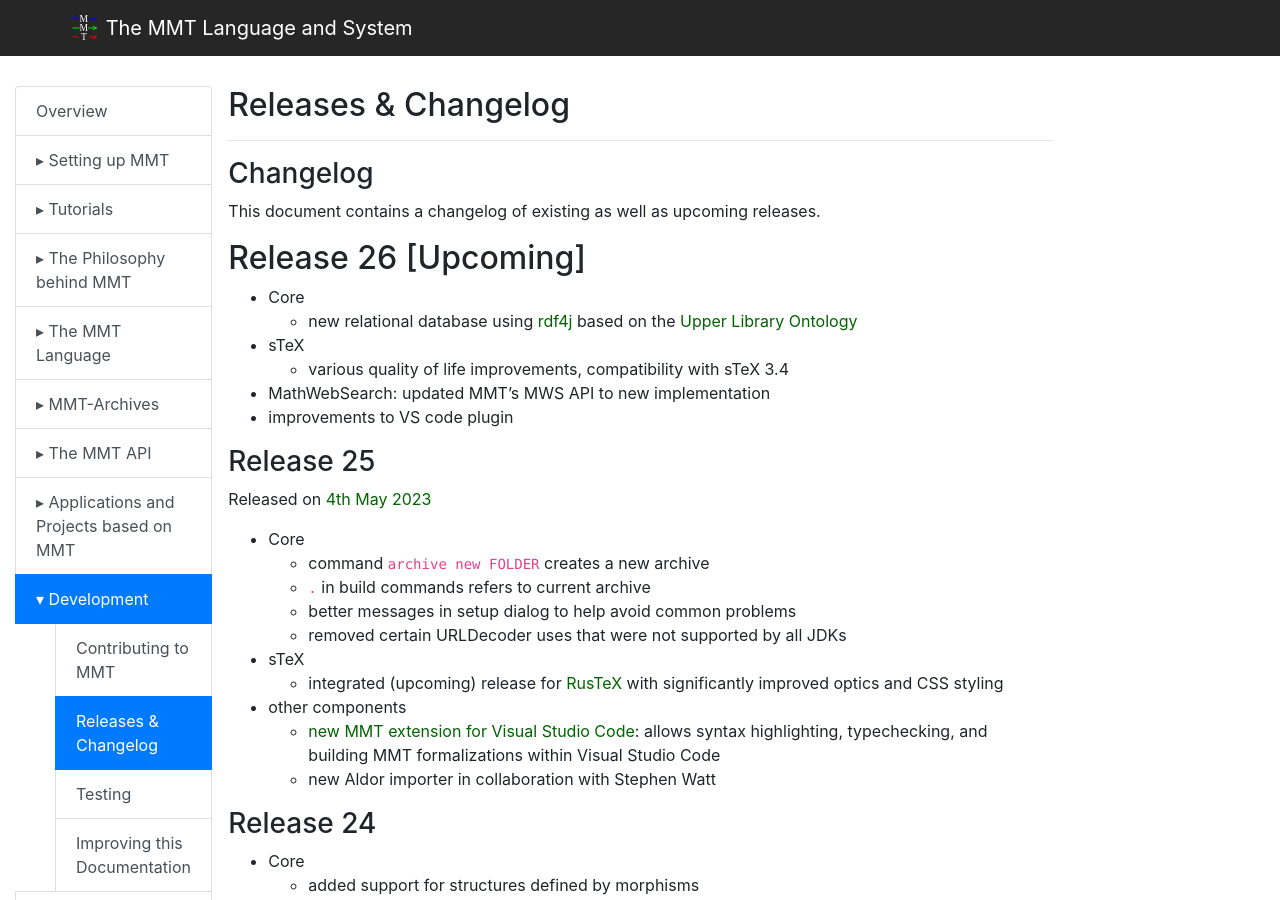
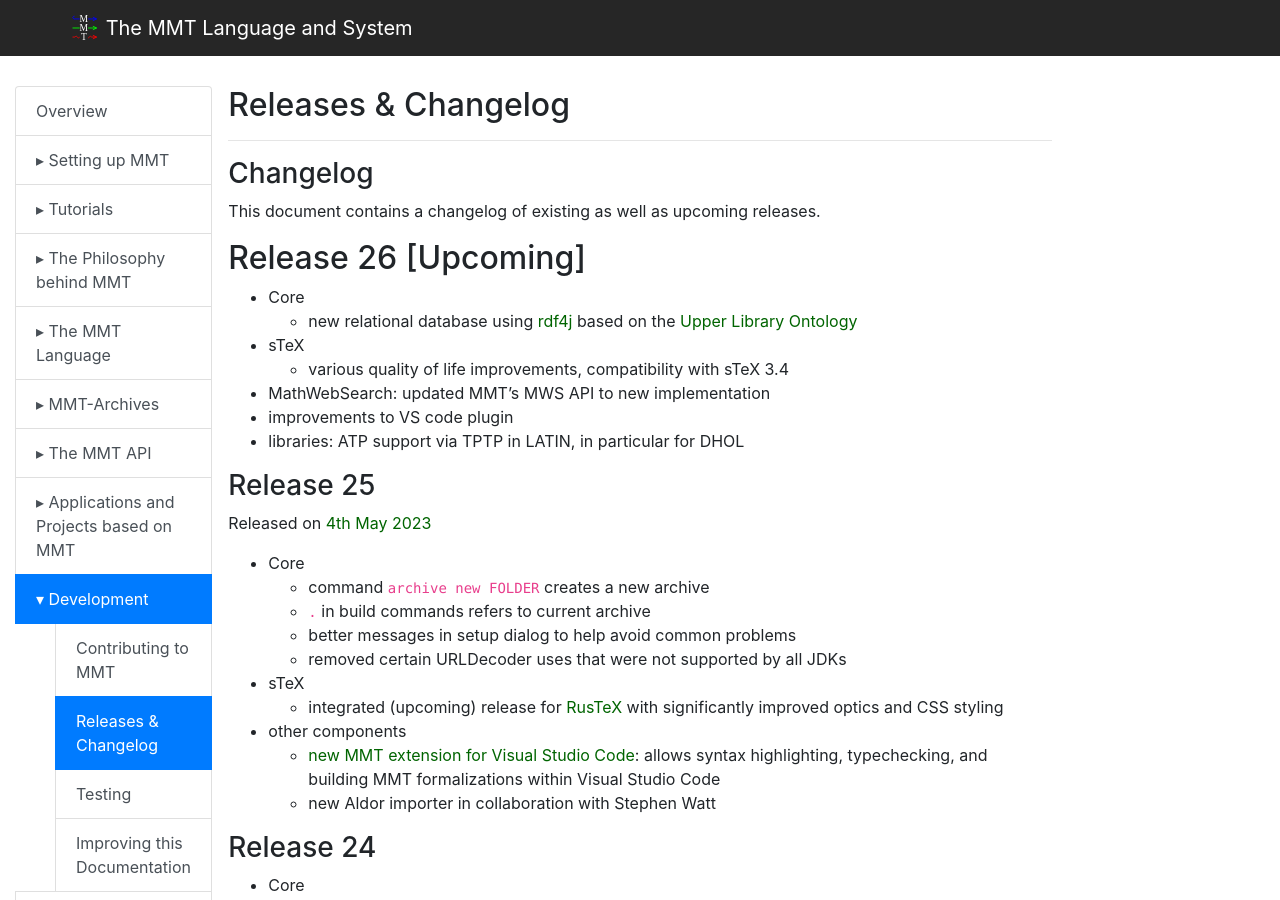
Before and after one commit to UniFormal/uniformal.github.io, a Jekyll site: the page built from doc/development/releases.md, in a window 1280 px wide and 900 px high. Built offline with Jekyll 4.4.1, drawn with Linux system fonts in a browser that asks for light colours.

Commit message:
no message

```diff
--- a/doc/development/releases.md
+++ b/doc/development/releases.md
@@ -15,6 +15,7 @@ This document contains a changelog of existing as well as upcoming releases.
   - various quality of life improvements, compatibility with sTeX 3.4
 - MathWebSearch: updated MMT's MWS API to new implementation
 - improvements to VS code plugin
+- libraries: ATP support via TPTP in LATIN, in particular for DHOL
 
 ### Release 25
 
```
